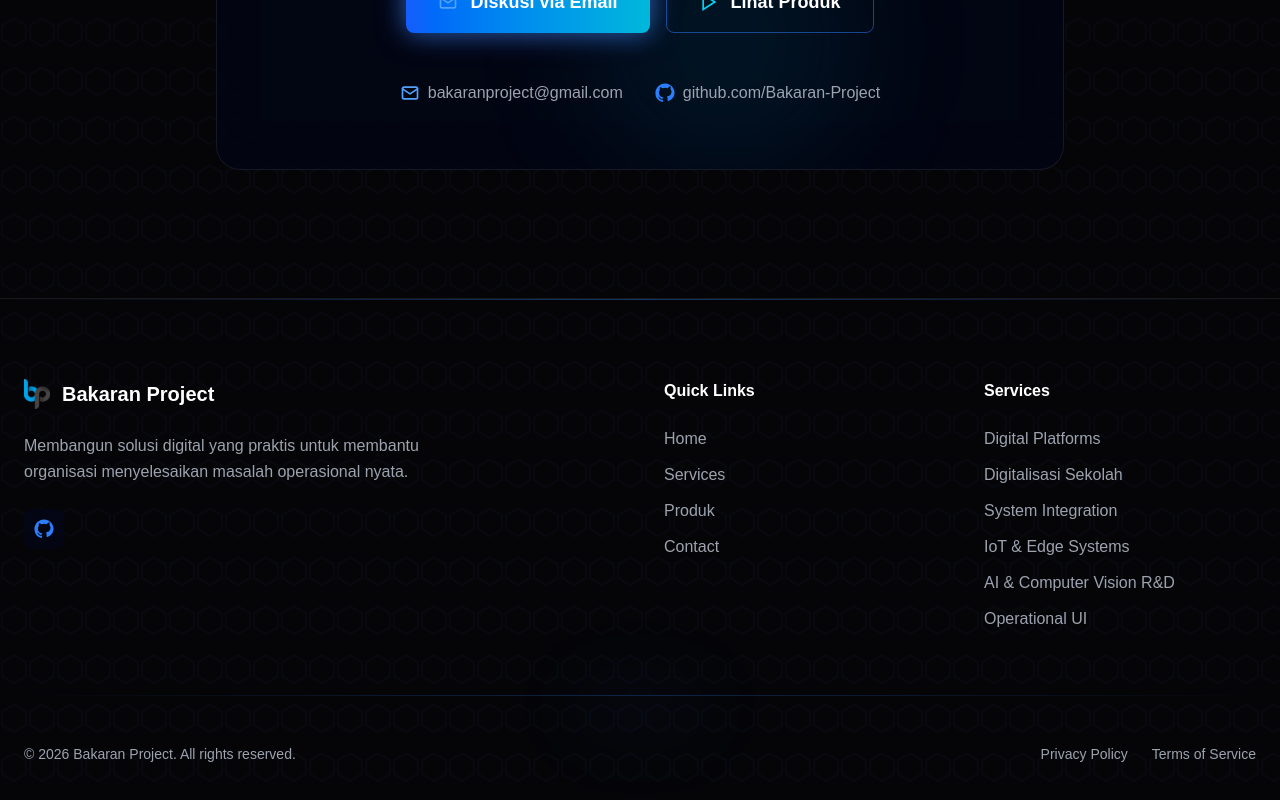
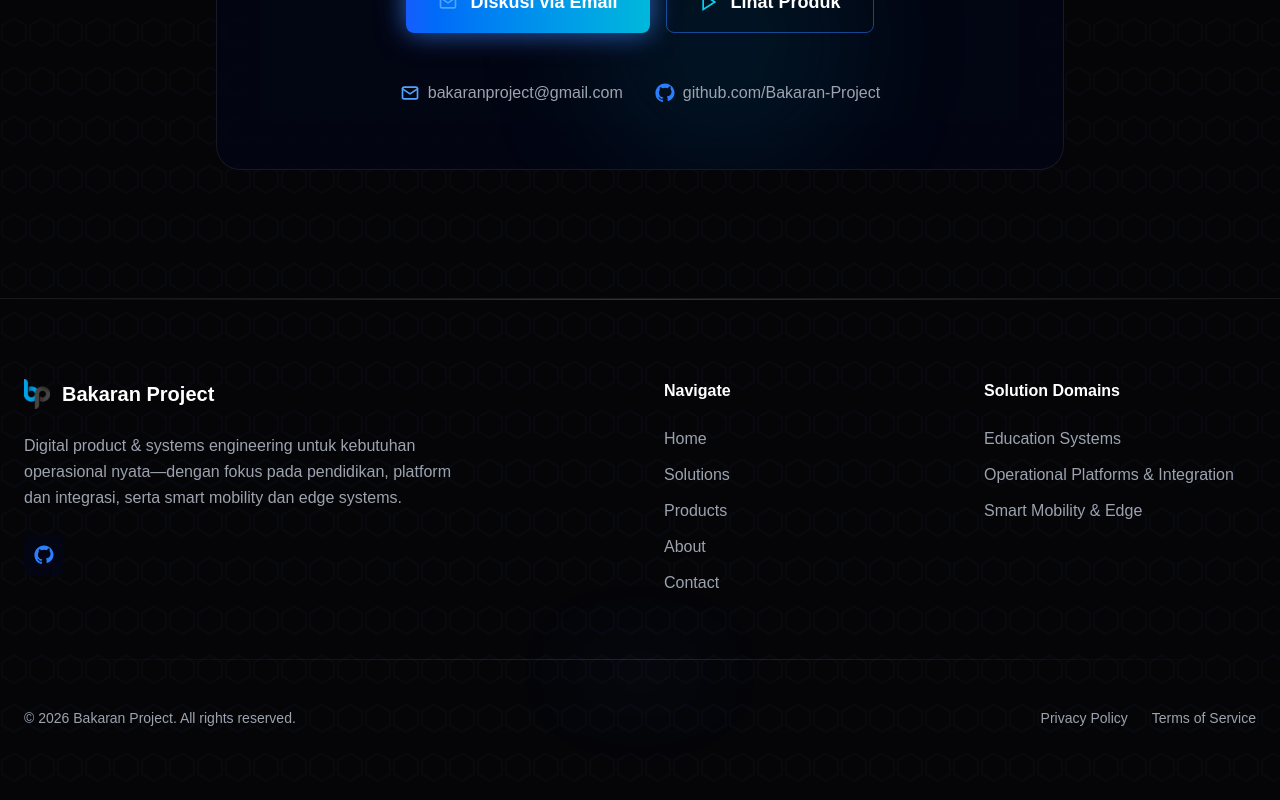
Before and after one commit to yogawillyutomo/webbp, a Next.js app: page / in a window 1280 px wide. Shown: the part 4500-5300 px from the top of the page. Built offline with nearby package versions, Linux system fonts and the light colour scheme.

Commit message:
feat(m8): align footer with product house positioning

```diff
--- a/src/shared/layout/Footer.jsx
+++ b/src/shared/layout/Footer.jsx
@@ -16,12 +16,7 @@ export default function Footer() {
         <div className="grid md:grid-cols-4 gap-12 mb-16">
           <div className="md:col-span-2">
             <div className="flex items-center gap-3 mb-6">
-              <Image
-                src="/ico.svg"
-                alt=""
-                width={26}
-                height={26}
-              />
+              <Image src="/ico.svg" alt="" width={26} height={26} />
 
               <span className="font-orbitron text-xl font-bold text-[var(--text-primary)]">
                 {SITE.name}
@@ -29,8 +24,9 @@ export default function Footer() {
             </div>
 
             <p className="text-[var(--muted-text)] mb-6 max-w-md leading-relaxed">
-              Membangun solusi digital yang praktis untuk membantu organisasi
-              menyelesaikan masalah operasional nyata.
+              Digital product & systems engineering untuk kebutuhan operasional
+              nyata—dengan fokus pada pendidikan, platform dan integrasi, serta
+              smart mobility dan edge systems.
             </p>
 
             <div className="flex gap-4">
@@ -41,24 +37,22 @@ export default function Footer() {
           </div>
 
           <FooterColumn
-            title="Quick Links"
+            title="Navigate"
             links={[
               { label: "Home", href: "#home" },
-              { label: "Services", href: "#services" },
-              { label: "Produk", href: "#portfolio" },
+              { label: "Solutions", href: "#solutions" },
+              { label: "Products", href: "#portfolio" },
+              { label: "About", href: "#about" },
               { label: "Contact", href: "#contact" },
             ]}
           />
 
           <FooterColumn
-            title="Services"
+            title="Solution Domains"
             links={[
-              { label: "Digital Platforms", href: "#services" },
-              { label: "Digitalisasi Sekolah", href: "#services" },
-              { label: "System Integration", href: "#services" },
-              { label: "IoT & Edge Systems", href: "#services" },
-              { label: "AI & Computer Vision R&D", href: "#services" },
-              { label: "Operational UI", href: "#services" },
+              { label: "Education Systems", href: "#solutions" },
+              { label: "Operational Platforms & Integration", href: "#solutions" },
+              { label: "Smart Mobility & Edge", href: "#solutions" },
             ]}
           />
         </div>
```
